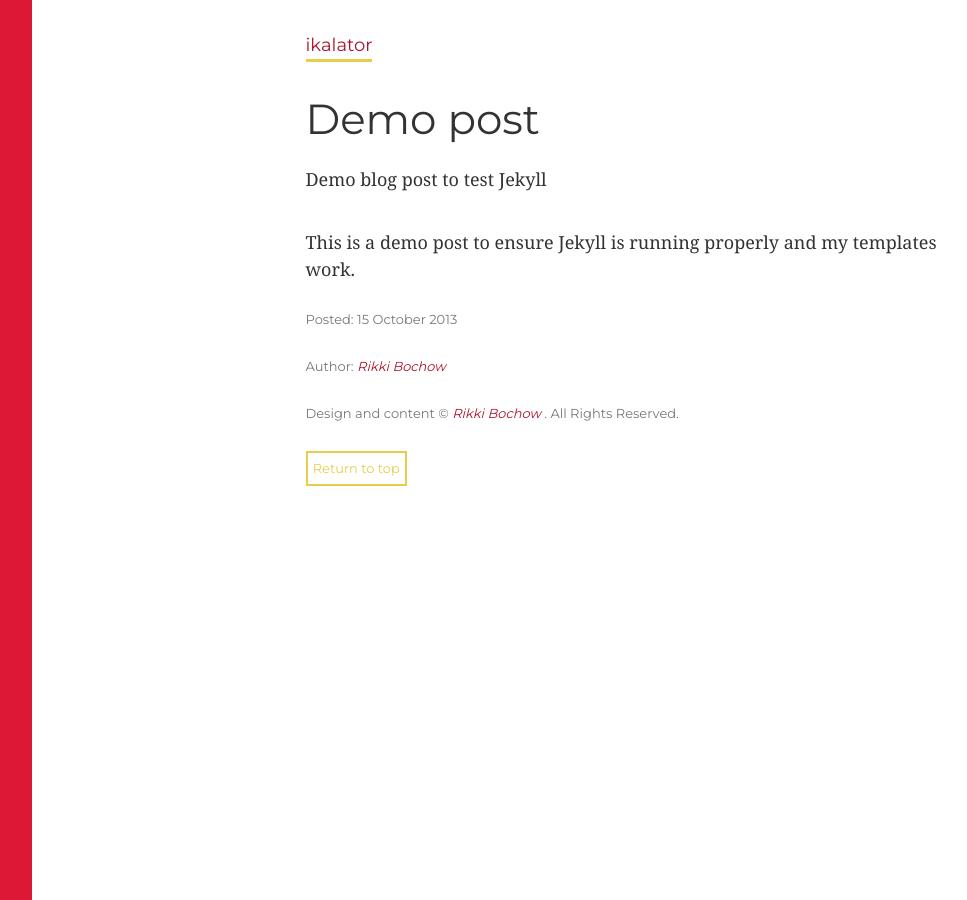
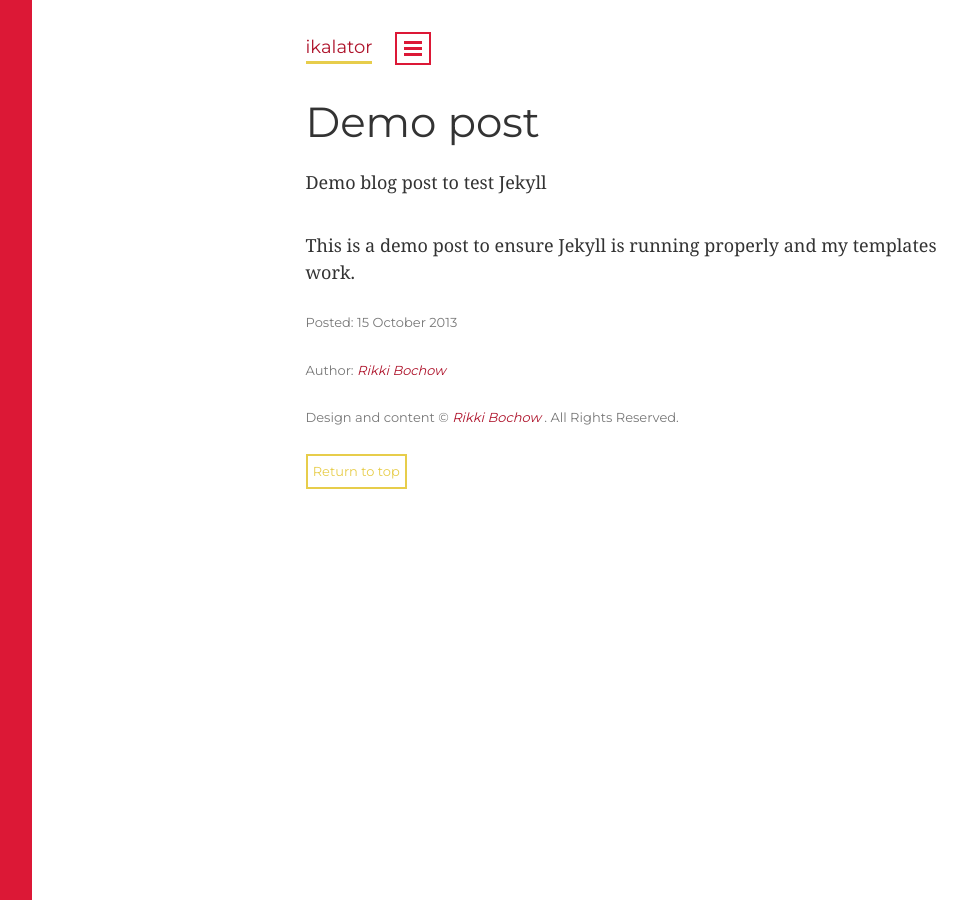
Before and after one commit to rikki-iki/rikki-iki.github.io, a Jekyll site: the page built from _posts/2013-10-15-demo.markdown, in a window 1280 px wide. Shown: the whole page, without its empty margins (0-967 px from the left). Built offline with Jekyll 4.4.1, drawn with Linux system fonts in a browser that asks for light colours; Markdown is read by kramdown in place of the engine named in the settings.

Commit message:
update nav-link across all templates

```diff
--- a/_layouts/article.html
+++ b/_layouts/article.html
@@ -25,7 +25,7 @@
   <header role="banner">
 
     <a href="/index.html" class="ikalator" rel="home">ikalator</a>
-    <a href="#nav" id="nav-btn">
+    <a href="#nav" class="nav-btn" onclick="toggleClass(document.getElementById('nav'), 'visible'); return false;">
       <span class="h">Article navigation</span>
       <i></i>
       <i></i>
--- a/_layouts/default.html
+++ b/_layouts/default.html
@@ -24,7 +24,7 @@
   <header role="banner">
 
     <a href="/index.html" class="ikalator" rel="home">ikalator</a>
-    <a href="#nav" id="nav-btn">
+    <a href="#nav" class="nav-btn" onclick="toggleClass(document.getElementById('nav'), 'visible'); return false;">
       <span class="h">Article navigation</span>
       <i></i>
       <i></i>
```
